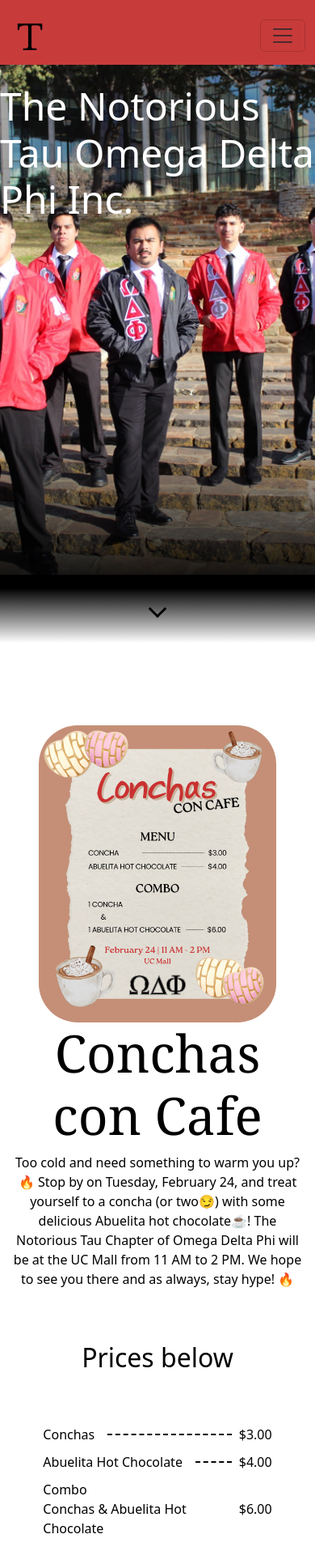
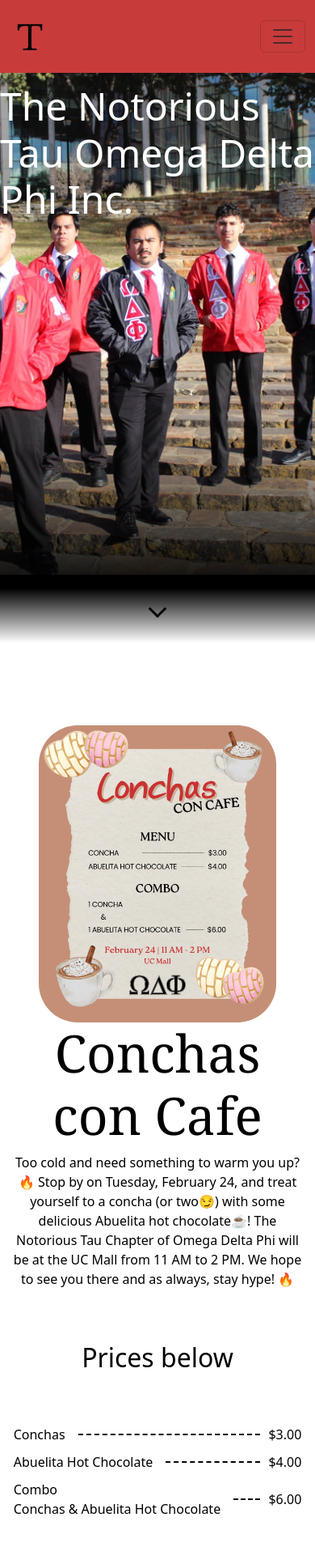
Before and after one commit to Edwin-Najera/ODPhi-Tau, a React (Vite) app in the folder Notorious Tau/: page / in a window 390 px wide. Shown: the top 1932 px of the page at 81% size. Built offline with nearby package versions, Linux system fonts and the light colour scheme.

Commit message:
Centered the sell items and navbar links on mobile

```diff
--- a/Notorious Tau/src/components/About.tsx
+++ b/Notorious Tau/src/components/About.tsx
@@ -7,7 +7,7 @@
       id="about-container"
     >
       <img src={tau} alt="Group Photo" className="me-4 group-photo" />
-      <span id="about-description">
+      <p id="about-description">
         Welcome to the offical website of The Notorious Tau Chapter of Omega
         Delta Phi fraternity Inc. (ΩΔΦ)
         <br /> <br />
@@ -16,12 +16,12 @@
         will strive to shape and make you the best you can be. Whether it be
         academically, personally, or professionally, this brotherhood will
         challenge you to grow while giving back to the community. As in our
-        motto <span className="motto">"One culture, Any Race"</span>we celebrate
-        every triumph, and we foster brotherhood that lives on for a lifetime.
+        motto <strong>"One culture, Any Race"</strong> we celebrate every
+        triumph, and we foster brotherhood that lives on for a lifetime.
         <br /> <br />
         Explore the website and discover how being a Knight has transformed the
         brothers
-      </span>
+      </p>
     </div>
   );
 }
--- a/Notorious Tau/src/components/Navbar.tsx
+++ b/Notorious Tau/src/components/Navbar.tsx
@@ -23,11 +23,11 @@
             className="d-flex navbar-nav justify-contents-center ms-auto"
             id="nav-items"
           >
-            <div className="nav-link nav-item-custom">About</div>
-            <div className="nav-link nav-item-custom">Brothers</div>
-            <div className="nav-link nav-item-custom">Service</div>
-            <div className="nav-link nav-item-custom">Brothers Only</div>
-            <div className="nav-link nav-item-custom">Contact</div>
+            <div className="nav-link">About</div>
+            <div className="nav-link">Brothers</div>
+            <div className="nav-link">Service</div>
+            <div className="nav-link">Brothers Only</div>
+            <div className="nav-link">Contact</div>
           </div>
         </div>
       </div>
--- a/Notorious Tau/src/components/global.css
+++ b/Notorious Tau/src/components/global.css
@@ -4,21 +4,15 @@
 #navbar {
   height: 60px;
   top: 0;
+  width: 100%;
   background-color: rgb(200, 59, 59);
-}
-
-@media (max-width: 990px) {
-  #navbar {
+  font-family: "Times New Roman", Times, serif;
+  font-size: 1.2em;
+  font-weight: bold;
+  @media (max-width: 990px) {
     top: 0px;
-    height: 80px;
+    height: 90px;
     justify-content: center;
-  }
-}
-
-@media (max-width: 990px) {
-  #navbar-open {
-    border: solid black;
-    justify-self: center;
   }
 }
 
@@ -29,16 +23,14 @@
     border-bottom-left-radius: 3rem;
     border-bottom-right-radius: 3rem;
     justify-self: end;
-    background-color: rgb(147, 5, 5);
+    background-color: rgb(200, 59, 59);
+    align-items: center;
   }
 }
 
-.nav-items-custom {
+.nav-link:hover {
   cursor: pointer;
-}
-
-#nav-item:hover {
-  transform: scale(1.1);
+  transform: scale(1.2);
 }
 
 .navbar-brand #logo {
@@ -238,7 +230,7 @@
   @media (max-width: 992px) {
     display: flex;
     flex-direction: column;
-    justify-content: center;
+    align-items: center;
   }
 }
 
@@ -287,6 +279,12 @@
   width: 80%;
   justify-content: space-between;
   padding: 5px;
+  @media (max-width: 992px) {
+    flex-direction: column;
+    gap: 10px;
+    width: 100%;
+    justify-content: center;
+  }
 }
 
 #sell-items {
```
Also changed, not shown: Notorious Tau/src/components/mgc.tsx (added, +7 -0 lines).
